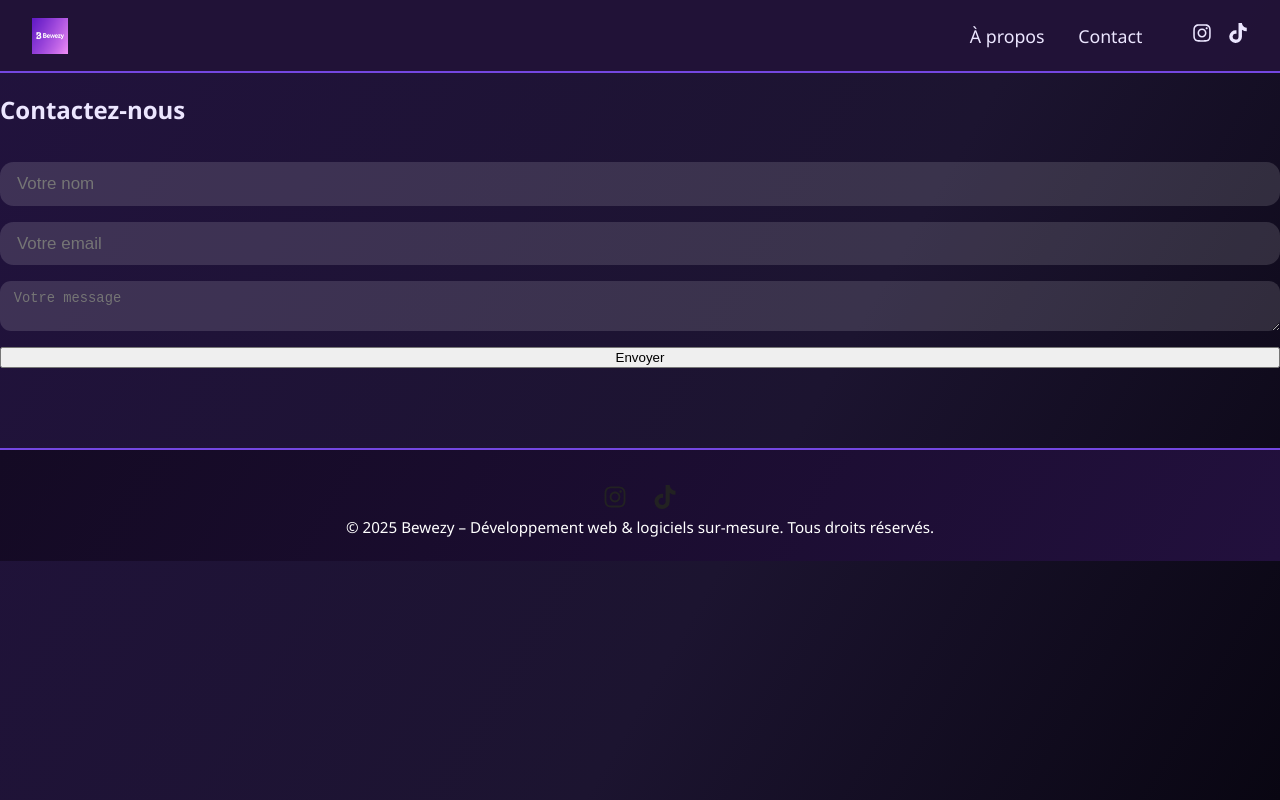
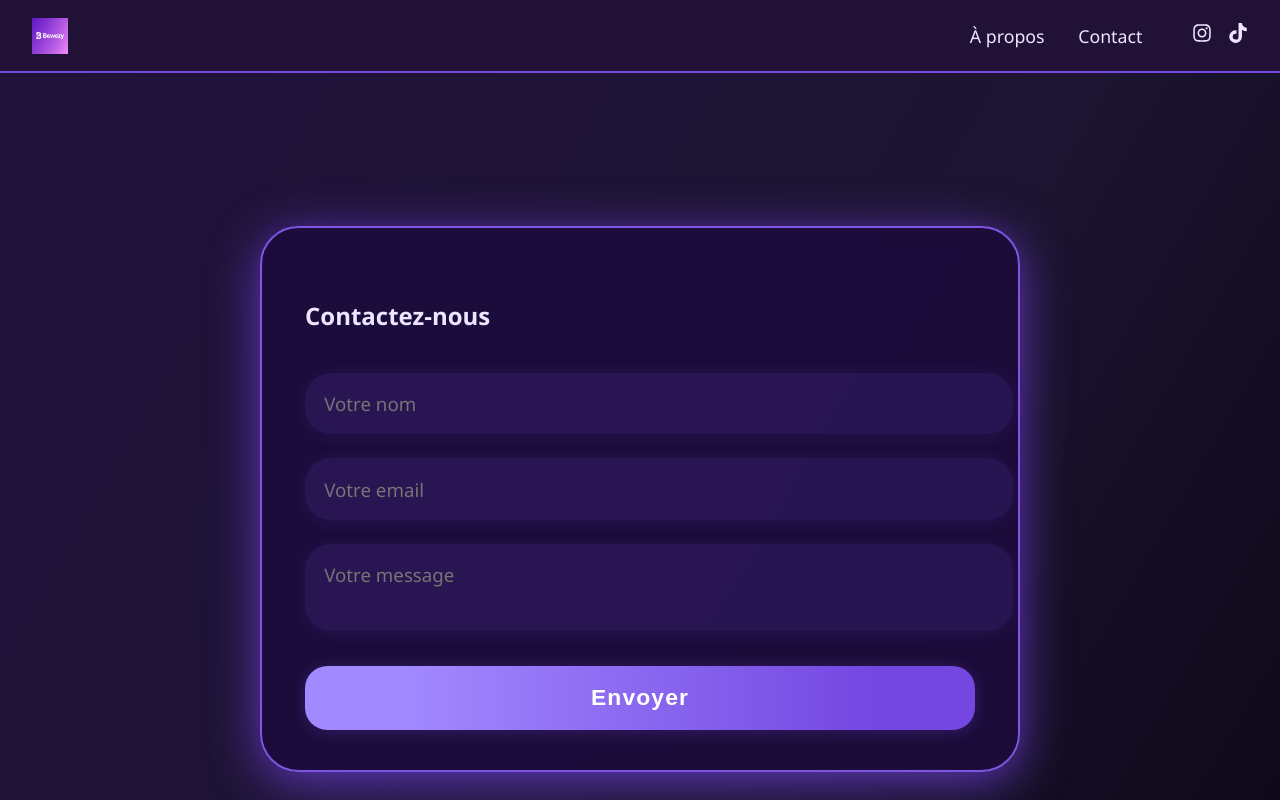
Before and after one commit to raphaelmnzdn/nasaflow-frontend, a React (Create React App) app: page /contact in a window 1280 px wide. Shown: the top 800 px of the page. Built offline with nearby package versions, Linux system fonts and the light colour scheme.

Commit message:
🔥 Clean install + MAJ ContactPage 8

```diff
--- a/src/ContactPage.css
+++ b/src/ContactPage.css
@@ -1,119 +1,144 @@
-.contact-bg {
+/* FOND GENERAL */
+.contact-form-bg {
   min-height: 100vh;
-  background: linear-gradient(120deg, #7447e1 0%, #9f5df6 100%);
+  width: 100vw;
+  background: radial-gradient(ellipse at 80% 20%, #a189ff 0%, #7447e1 60%, #1d0938 100%);
   display: flex;
   align-items: center;
   justify-content: center;
-  font-family: 'Segoe UI', sans-serif;
+  padding: 0;
+  margin: 0;
 }
 
-.contact-card {
-  background: rgba(25, 15, 50, 0.9);
-  box-shadow: 0 4px 24px 0 #0002;
-  border-radius: 1.7rem;
-  padding: 2.5rem 2.2rem 2rem 2.2rem;
-  max-width: 420px;
-  width: 98%;
-  color: #fff;
-  position: relative;
+/* WRAPPER POUR BIEN CENTRER */
+.contact-form-wrapper {
+  width: 100%;
+  min-height: 100vh;
+  display: flex;
+  align-items: center;
+  justify-content: center;
+  padding: 1.6rem 0;
 }
 
-.contact-title {
-  font-size: 2.3rem;
-  font-weight: 700;
-  letter-spacing: -1px;
+/* FORMULAIRE PRINCIPAL */
+.contact-form {
+  width: 100%;
+  max-width: 670px;
+  background: rgba(29, 13, 60, 0.92);
+  border-radius: 2.4rem;
+  box-shadow: 0 10px 50px #7447e1bb, 0 2px 22px #391b5f66;
+  padding: 3.2rem 2.7rem 2.5rem 2.7rem;
+  border: 2.5px solid #7f55e1;
+  backdrop-filter: blur(8px);
+  margin: 2.8rem 0;
+  display: flex;
+  flex-direction: column;
+  gap: 1.3rem;
+  animation: fadeInContact 0.7s;
+}
+
+/* TITRE */
+.contact-form-title {
+  text-align: center;
+  font-size: 2.6rem;
+  color: #a289f8;
+  font-weight: bold;
+  margin-bottom: 1.8rem;
+  letter-spacing: 1.3px;
+}
+
+/* CHAMPS INPUT ET TEXTAREA */
+.contact-form input,
+.contact-form textarea {
+  width: 100%;
+  padding: 1.15rem 1.2rem;
+  margin-bottom: 0.2rem;
+  border-radius: 1.6rem;
+  border: none;
+  background: rgba(120, 78, 235, 0.13);
+  color: #e3d6ff;
+  font-size: 1.17rem;
+  font-family: inherit;
+  transition: background 0.18s, box-shadow 0.18s;
+  outline: none;
+  box-shadow: 0 2px 18px 0 #7a4cff1a;
+  resize: none;
+}
+
+.contact-form input:focus,
+.contact-form textarea:focus {
+  background: rgba(116, 71, 225, 0.23);
+  box-shadow: 0 0 0 2.5px #a189ff99;
+}
+
+/* BOUTON ENVOYER */
+.contact-form button[type="submit"] {
+  width: 100%;
+  margin-top: 0.7rem;
+  padding: 1.15rem 0;
+  background: linear-gradient(90deg, #a189ff 15%, #7447e1 85%);
   color: #fff;
-  margin-bottom: 0.3em;
+  font-weight: bold;
+  font-size: 1.43rem;
+  border-radius: 1.4rem;
+  border: none;
+  box-shadow: 0 2px 15px #7447e144;
+  transition: background 0.16s, transform 0.11s;
+  cursor: pointer;
+  letter-spacing: 1.1px;
+}
+
+.contact-form button[type="submit"]:hover {
+  background: linear-gradient(90deg, #7447e1 10%, #a189ff 90%);
+  transform: translateY(-1.5px) scale(1.01);
+  box-shadow: 0 6px 35px #7447e1bb;
+}
+
+/* MESSAGE DE SUCCÈS/ERREUR */
+.contact-success,
+.contact-error {
+  width: 100%;
+  border-radius: 1.2rem;
+  padding: 0.95rem 1.2rem;
+  margin: 0.7rem 0 0.1rem 0;
+  font-size: 1.17rem;
   text-align: center;
 }
+.contact-success { background: #7643ee2c; color: #a0ffbf; }
+.contact-error   { background: #e1477442; color: #ff8eae; }
 
-.contact-desc {
-  font-size: 1.03em;
-  text-align: center;
-  margin-bottom: 1.4em;
-  color: #ecdafc;
+/* LIENS DE CONTACT RAPIDES */
+.contact-instant-links {
+  display: flex;
+  justify-content: center;
+  align-items: center;
+  gap: 1.7rem;
+  margin: 1.8rem 0 0.2rem 0;
 }
-
-.contact-link {
-  color: #ffe152;
-  text-decoration: underline;
-  transition: color 0.2s;
+.contact-instant-links a {
+  color: #a189ff;
+  font-size: 2.25rem;
+  transition: color 0.16s;
 }
-.contact-link:hover {
+.contact-instant-links a:hover {
   color: #fff;
 }
 
-.contact-form {
-  display: flex;
-  flex-direction: column;
-  gap: 1em;
-  margin-bottom: 1.3em;
+/* ANIMATION */
+@keyframes fadeInContact {
+  from { opacity: 0; transform: translateY(22px);}
+  to { opacity: 1; transform: none;}
 }
 
-.contact-form input,
-.contact-form textarea {
-  padding: 0.7em 1em;
-  border-radius: 0.8em;
-  border: none;
-  background: #fff2;
-  color: #fff;
-  font-size: 1.06em;
-  transition: background 0.2s;
-  outline: none;
+/* RESPONSIVE */
+@media (max-width: 780px) {
+  .contact-form {
+    max-width: 96vw;
+    padding: 1.2rem 0.6rem 1.2rem 0.6rem;
+    border-radius: 1.15rem;
+    margin: 1.2rem 0;
+    font-size: 1rem;
+  }
+  .contact-form-title { font-size: 2.1rem; }
+  .contact-instant-links { gap: 1.08rem; }
 }
-.contact-form input:focus,
-.contact-form textarea:focus {
-  background: #fff3;
-}
-
-.contact-btn {
-  background: linear-gradient(90deg, #a77bfa 0%, #7447e1 100%);
-  color: #fff;
-  font-weight: 700;
-  border: none;
-  border-radius: 0.7em;
-  padding: 0.85em 0;
-  font-size: 1.17em;
-  cursor: pointer;
-  box-shadow: 0 2px 12px 0 #3b237a70;
-  transition: background 0.18s, transform 0.14s;
-}
-.contact-btn:hover:not([disabled]) {
-  background: linear-gradient(90deg, #7447e1 0%, #a77bfa 100%);
-  transform: scale(1.04);
-}
-
-.contact-success,
-.contact-error {
-  padding: 0.8em;
-  border-radius: 0.6em;
-  text-align: center;
-  font-weight: 600;
-  margin-bottom: 1em;
-  margin-top: -0.4em;
-}
-.contact-success {
-  background: #c7ffa3;
-  color: #236801;
-}
-.contact-error {
-  background: #ffe3e3;
-  color: #821111;
-}
-
-.contact-info {
-  margin-top: 0.5em;
-  font-size: 0.98em;
-  color: #ecdafc;
-  text-align: center;
-}
-
-@media (max-width: 600px) {
-  .contact-card {
-    padding: 1.2rem 0.7rem 1rem 0.7rem;
-    max-width: 98vw;
-  }
-  .contact-title {
-    font-size: 1.55rem;
-  }
-}
```
